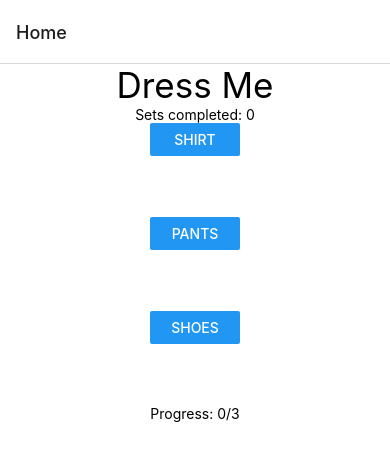
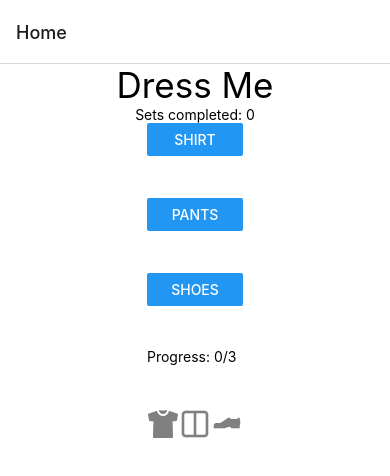
Before and after one commit to IlanKro/DressMe, a React Native app: screen /Home in a window 390 px wide. Shown: the top 476 px of the page. Built offline with nearby package versions, Linux system fonts and the light colour scheme.

Commit message:
implemented Icons in progress

```diff
--- a/src/HomeScreen.tsx
+++ b/src/HomeScreen.tsx
@@ -4,6 +4,7 @@ import { RootStackParamList, ClothingItem } from "../App";
 import * as Progress from "react-native-progress";
 import AsyncStorage from "@react-native-async-storage/async-storage";
 import { NativeStackScreenProps } from "@react-navigation/native-stack";
+import { Ionicons, MaterialCommunityIcons, Feather } from "@expo/vector-icons";
 
 const storeData = async (key: string, value: string) => {
   try {
@@ -50,6 +51,7 @@ export default function HomeScreen({ route, navigation }: HomeProps) {
         //failsafe in case of bad updates.
         setSet([]);
         setProgress(0);
+        navigation.setParams({ item: undefined }); //delete item after using.
       }
     }
   });
@@ -67,10 +69,12 @@ export default function HomeScreen({ route, navigation }: HomeProps) {
           title="Shirt"
           onPress={() => navigation.navigate("ClothingItem", { type: "shirt" })}
         />
+
         <Button
           title="Pants"
           onPress={() => navigation.navigate("ClothingItem", { type: "pants" })}
         />
+
         <Button
           title="Shoes"
           onPress={() => navigation.navigate("ClothingItem", { type: "shoes" })}
@@ -78,6 +82,29 @@ export default function HomeScreen({ route, navigation }: HomeProps) {
         <Text style={styles.label}>
           Progress: {progress}/{CLOTHING_ITEMS_NUMBER}
         </Text>
+        <View style={styles.icons}>
+          <Ionicons
+            name="shirt"
+            size={32}
+            color={
+              set.findIndex((i) => i.type === "shirt") != -1 ? "green" : "grey"
+            }
+          />
+          <Feather
+            name="columns"
+            size={32}
+            color={
+              set.findIndex((i) => i.type === "pants") != -1 ? "green" : "grey"
+            }
+          />
+          <MaterialCommunityIcons
+            name="shoe-formal"
+            size={32}
+            color={
+              set.findIndex((i) => i.type === "shoes") != -1 ? "green" : "grey"
+            }
+          />
+        </View>
         <Progress.Bar
           style={styles.progress_bar}
           progress={progress / CLOTHING_ITEMS_NUMBER}
@@ -128,4 +155,8 @@ const styles = StyleSheet.create({
     marginBottom: 20,
     marginTop: 50,
   },
+  icons: {
+    flexDirection: "row",
+    justifyContent: "space-between",
+  },
 });
```
